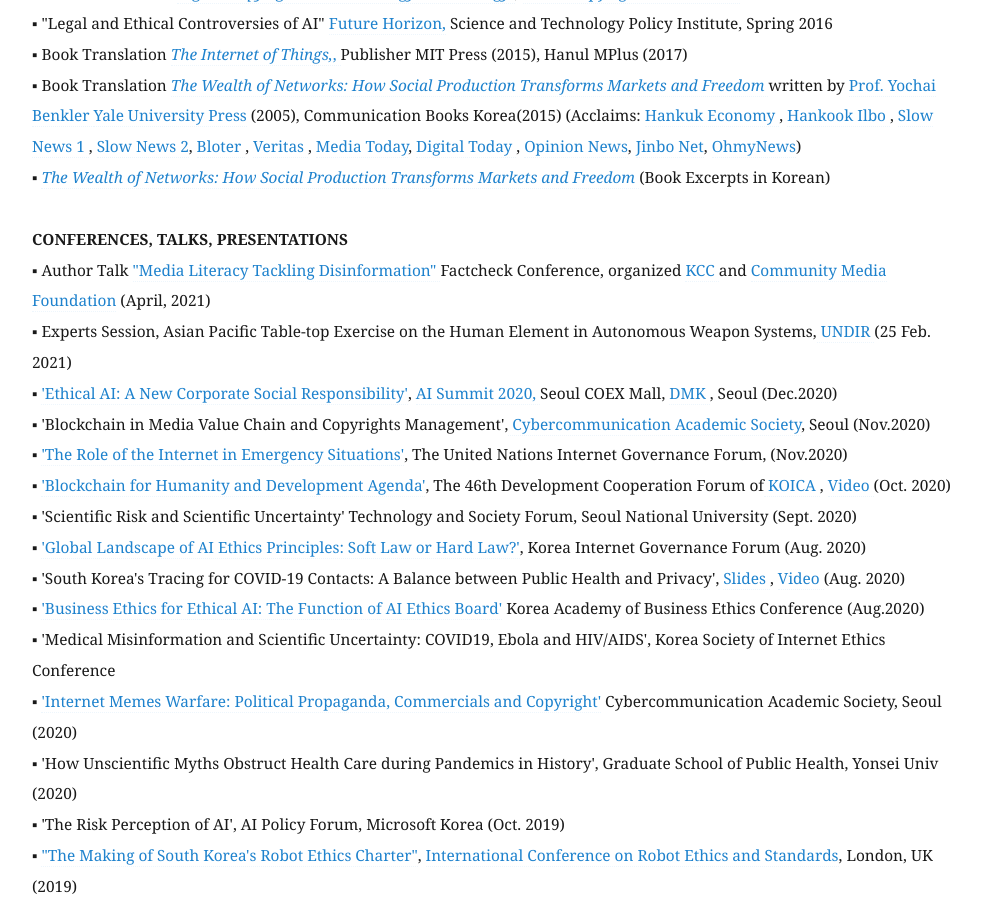
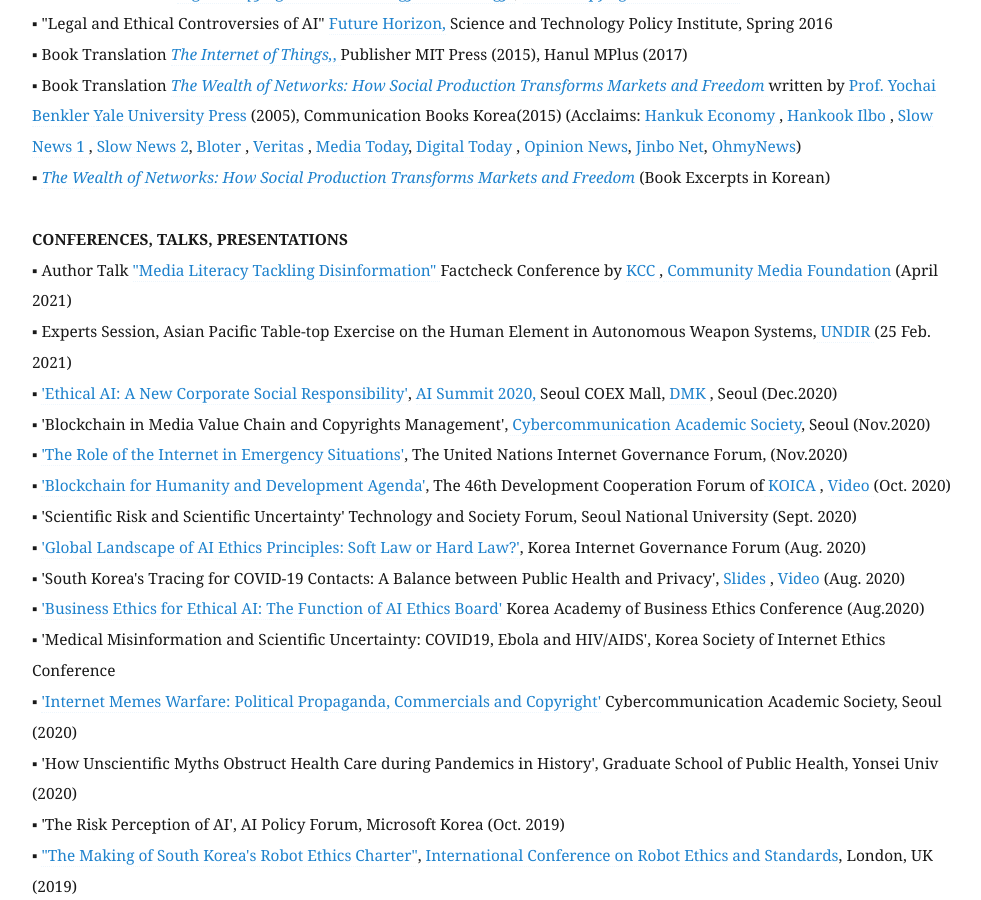
Before and after one commit to eunchangchoi/eunchangchoi.github.io, a Jekyll site: the page built from index.md, in a window 1280 px wide and 900 px high, scrolled down 2606 px. Shown: the whole window, without its empty margins (68-1049 px from the left). Built offline with Jekyll 4.4.1, drawn with Linux system fonts in a browser that asks for light colours.

Commit message:
Update index.md

```diff
--- a/index.md
+++ b/index.md
@@ -53,7 +53,7 @@
 ▪   <a href="http://wealthofnetworks.kr"> <i>The Wealth of Networks: How Social Production Transforms Markets and Freedom</i> </a> (Book Excerpts in Korean) <br>
 <br>
  <strong> CONFERENCES, TALKS, PRESENTATIONS </strong> <br>
-▪ Author Talk <a href="http://factcheckweek.com/html/02/01.php">"Media Literacy Tackling Disinformation" </a> Factcheck Conference, organized <a href="https://eng.kcc.go.kr/user/ehpMain.do KCC"> KCC </a> and <a href="https://kcmf.or.kr/cms/"> Community Media Foundation</a> (April, 2021) <br>
+▪ Author Talk <a href="http://factcheckweek.com/html/02/01.php">"Media Literacy Tackling Disinformation" </a> Factcheck Conference by <a href="https://eng.kcc.go.kr/user/ehpMain.do KCC"> KCC </a>,<a href="https://kcmf.or.kr/cms/"> Community Media Foundation</a> (April 2021) <br>
 ▪  Experts Session, Asian Pacific Table-top Exercise on the Human Element in Autonomous Weapon Systems,<a href="http://unidir.org"> UNDIR </a> (25 Feb. 2021)<br>
 ▪  <a href="https://aisummit.co.kr/ais2020_eun-chang-choi/?lang=en">'Ethical AI: A New Corporate Social Responsibility'</a>, <a href="https://aisummit.co.kr/?lang=en"> AI Summit 2020, </a> Seoul COEX Mall, <a href="https://www.digitalmarketingkorea.co.kr"> DMK </a>, Seoul (Dec.2020)<br>
 ▪ 'Blockchain in Media Value Chain and Copyrights Management',<a href="http://www.cybercom.or.kr/?m=bbs&bid=notice_&uid=1134"> Cybercommunication Academic Society</a>, Seoul (Nov.2020)<br>
```
